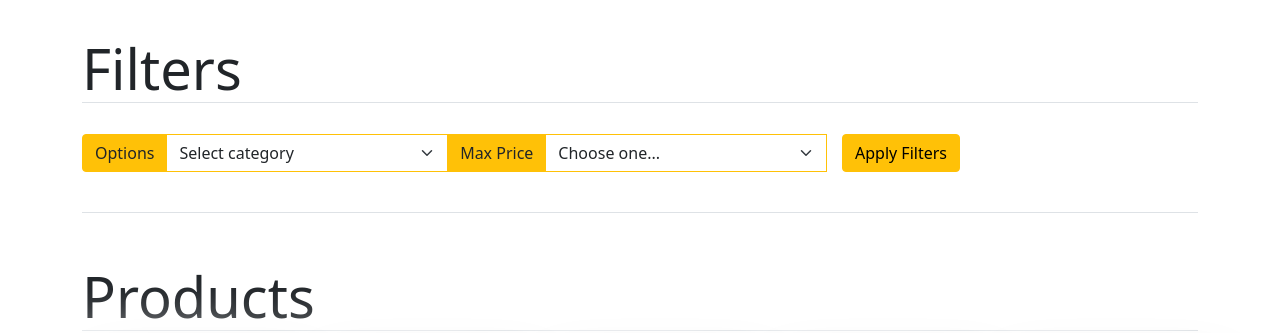
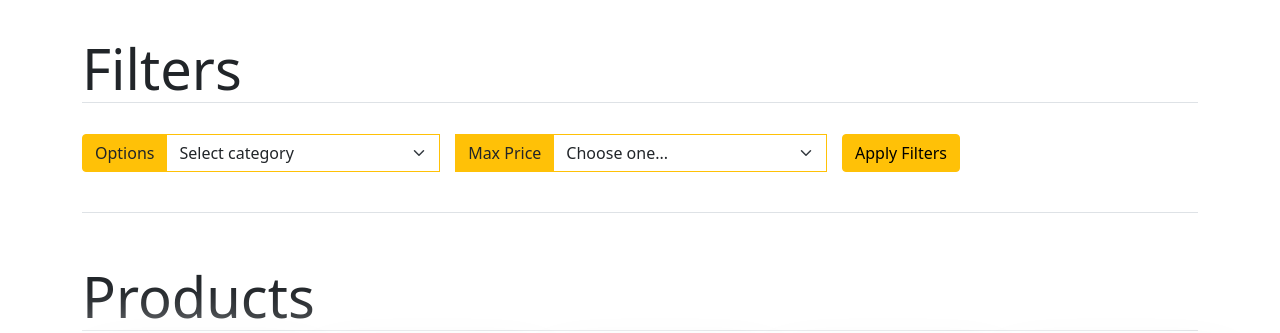
Before and after one commit to AlexHM/WebShop, a PHP site: page /html/home/home.php in a window 1280 px wide. Shown: the part 56-389 px from the top of the page. Run offline with PHP 8.4, Linux system fonts and the light colour scheme; data comes from the database, SQL or seed files in the repository.

Commit message:
margin bugs on home.php
fixed margin on fieldset

```diff
--- a/NFTS/html/home/home.php
+++ b/NFTS/html/home/home.php
@@ -171,7 +171,7 @@ try {
                 <div class="col-12 d-flex align-items-center justify-content-around">
                     <form class="input-group d-flex align-items-center" action="home.php" method="POST">
                         <label class="input-group-text bg-warning border-warning" for="inputGroupSelect01">Options</label>
-                        <select class="form-select border-warning" id="inputGroupSelect01" name="selectCategory">
+                        <select class="form-select border-warning me-3" id="inputGroupSelect01" name="selectCategory">
                             <option selected>Select category</option>
                             <option value="Meme">Memes</option>
                             <option value="Art">Art</option>
```
